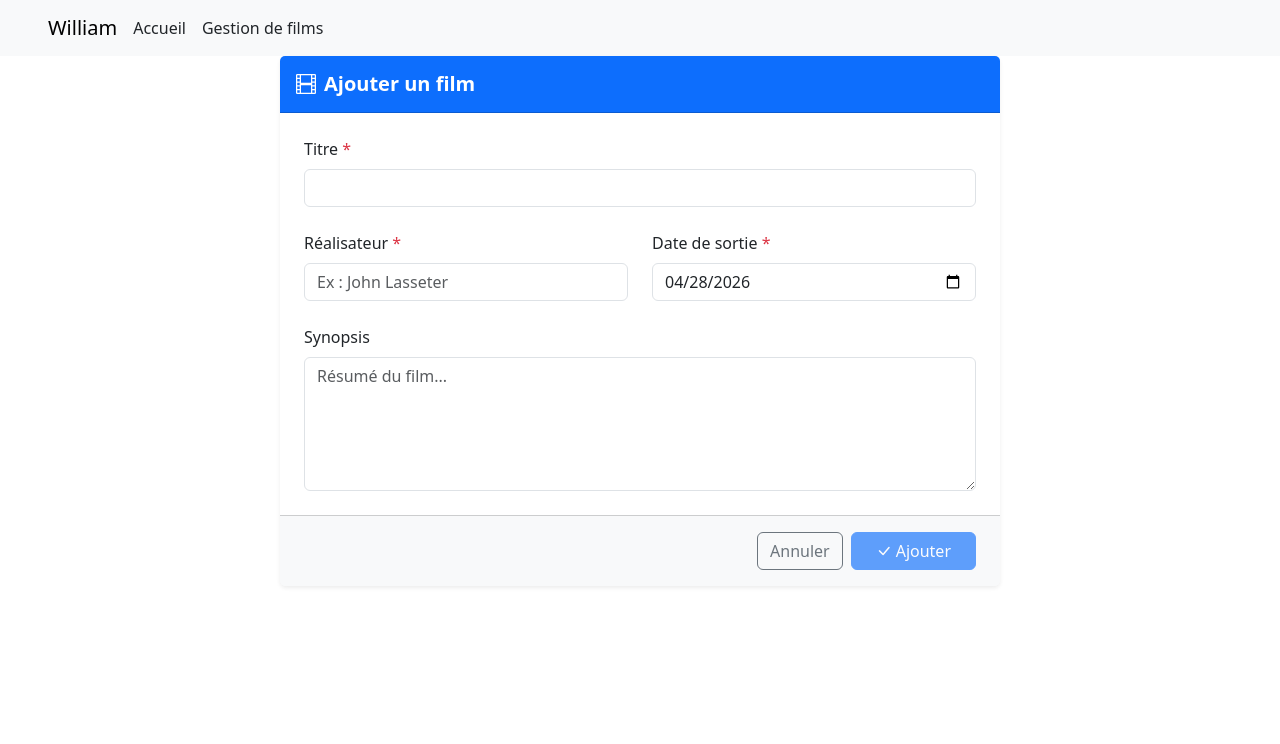
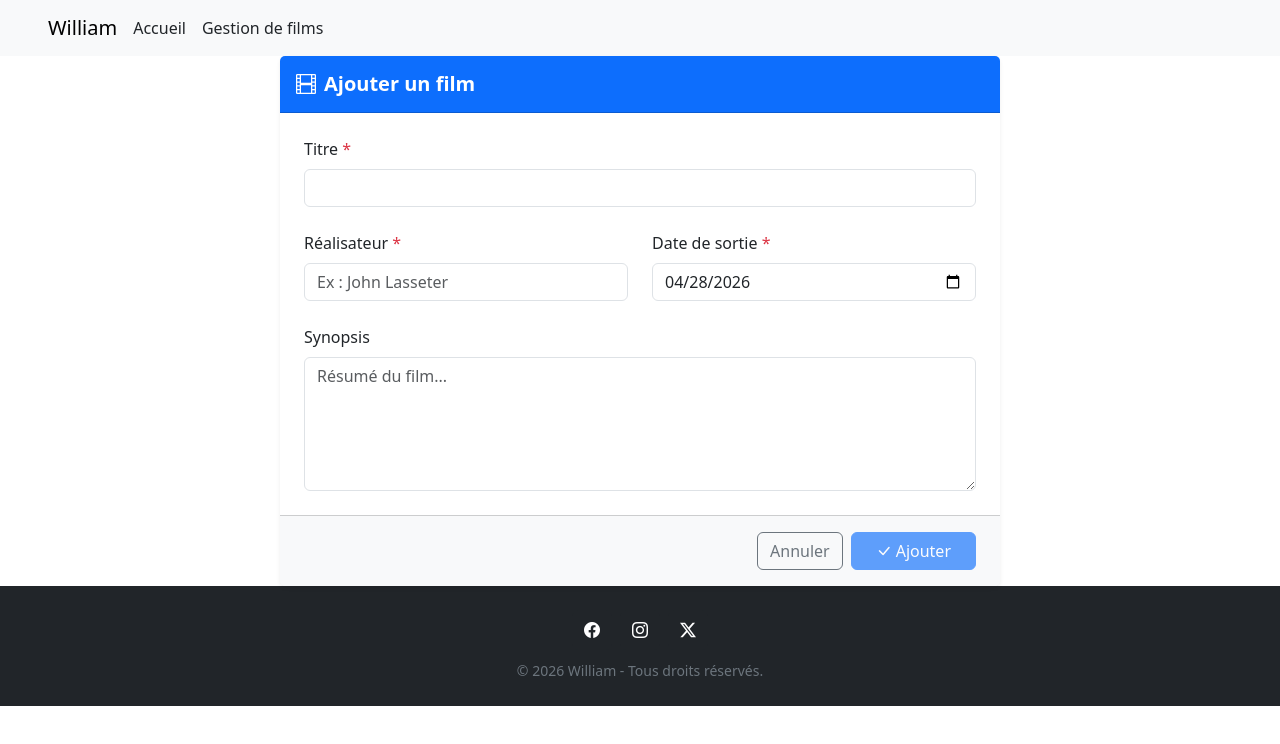
Before and after one commit to UzairGL/William, an Angular app in the folder william/: page /add-movie in a window 1280 px wide. Shown: the top 744 px of the page. Built offline with nearby package versions, Linux system fonts and the light colour scheme.

Commit message:
feat: add footer

```diff
--- a/william/src/app/app.html
+++ b/william/src/app/app.html
@@ -1,3 +1,4 @@
 <app-navbar [title]="title()"></app-navbar>
 <app-toasters/>
 <router-outlet />
+<app-footer />
--- a/william/src/app/app.ts
+++ b/william/src/app/app.ts
@@ -2,12 +2,13 @@ import {Component, signal} from '@angular/core';
 import {RouterOutlet} from '@angular/router';
 import {Navbar} from "./navbar/navbar";
 import {Toasters} from './toasters/toasters'
+import {Footer} from './footer/footer';
 
 @Component({
   selector: 'app-root',
-  imports: [Navbar, RouterOutlet, Toasters],
+  imports: [Navbar, RouterOutlet, Toasters, Footer],
   templateUrl: './app.html',
-  styleUrl: './app.scss'
+  styleUrl: './app.scss',
 })
 export class App {
   protected readonly title = signal('william');
--- /dev/null
+++ b/william/src/app/footer/footer.html
@@ -0,0 +1,17 @@
+<footer class="bg-dark text-white text-center py-4 mt-auto">
+  <div class="d-flex justify-content-center gap-2">
+    <a href="#" target="_blank" class="btn btn-dark d-inline-flex align-items-center justify-content-center p-2" style="width: 40px; height: 40px;">
+      <i class="bi bi-facebook"></i>
+    </a>
+    <a href="#" target="_blank" class="btn btn-dark d-inline-flex align-items-center justify-content-center p-2" style="width: 40px; height: 40px;">
+      <i class="bi bi-instagram"></i>
+    </a>
+    <a href="#" target="_blank" class="btn btn-dark d-inline-flex align-items-center justify-content-center p-2" style="width: 40px; height: 40px;">
+      <i class="bi bi-twitter-x"></i>
+    </a>
+  </div>
+  <div class="container pt-2">
+    <p class="mb-0"></p>
+    <small class="text-secondary">&copy; 2026 William - Tous droits réservés.</small>
+  </div>
+</footer>
```
Also changed, not shown: william/src/app/footer/footer.ts (added, +9 -0 lines), william/src/app/footer/footer.scss (added).
